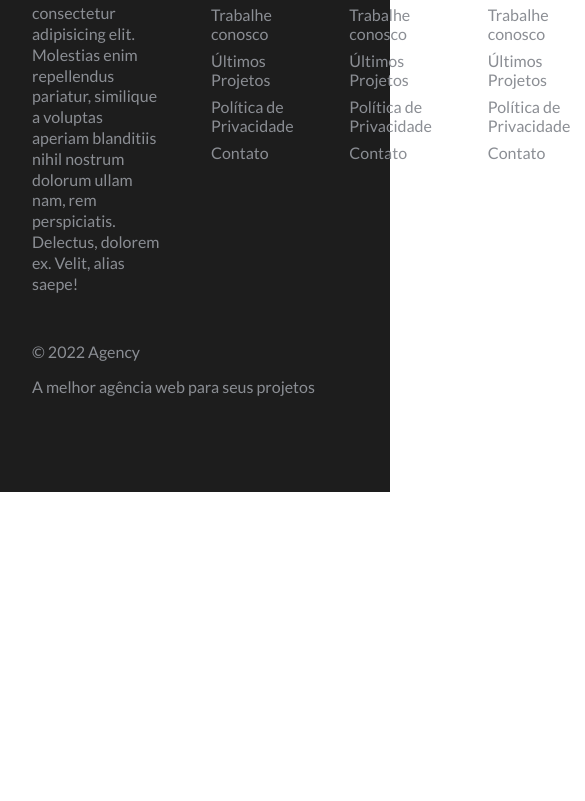
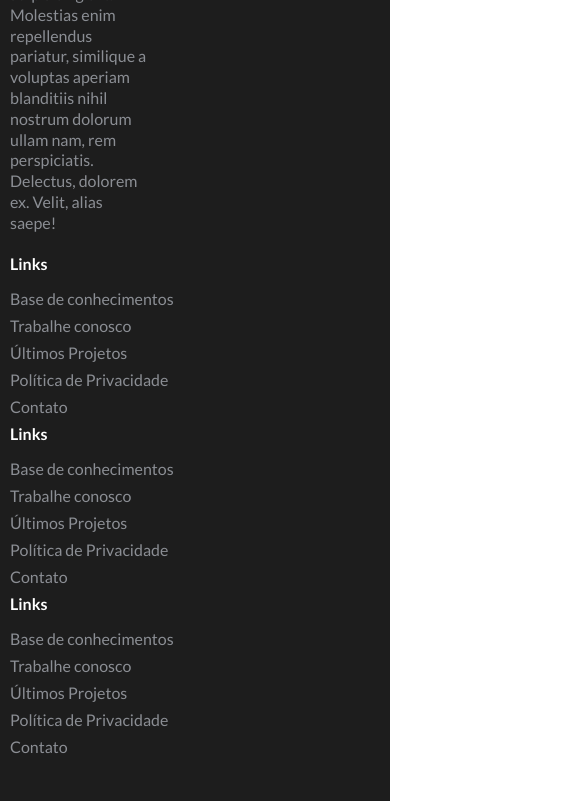
Before and after one commit to linusmanuel/agency, a website: page index.html in a window 390 px wide. Shown: the part 5552-6353 px from the top of the page, 585 px wide, since content can reach past the window. Before the commit the page ends 6044 px from the top, so only its background shows below. Drawn offline with Linux system fonts and the light colour scheme.

Commit message:
feat: Made footer responsive

```diff
--- a/src/style/abstracts/_breakpoints.scss
+++ b/src/style/abstracts/_breakpoints.scss
@@ -1,5 +1,11 @@
+@mixin tablet {
+  @media (max-width: 998px) {
+    @content;
+  }
+}
+
 @mixin mobile {
   @media (max-width: 568px) {
-    @content
+    @content;
   }
 }
--- a/src/style/components/_jobs.scss
+++ b/src/style/components/_jobs.scss
@@ -22,7 +22,7 @@
       position: absolute;
       top: 0;
       left: 0;
-      padding-top: rem(28px);
+      padding-top: rem(16px);
       background-color: rgba(0,0,0, .6);
       border: solid 3px var(--primary);
 
--- a/src/style/layout/_footer.scss
+++ b/src/style/layout/_footer.scss
@@ -4,11 +4,20 @@ footer {
   background-color: var(--bg-footer);
   color: var(--text);
 
+  @include tablet {
+    @include padding-x(10px);
+    @include padding-y(40px);
+  }
+
   .footer-container {
     @include margin-x(auto);
     max-width: rem(1200px);
     display: flex;
     flex-wrap: wrap;
+
+    @include mobile {
+      display: block;
+    }
   }
 
   .footer-title {
@@ -21,9 +30,17 @@ footer {
   .footer-desc-container,
   .footer-links-container {
     width: 50%;
+
+    @include tablet {
+      width: 47%;
+    }
   }
 
   .footer-desc-container {
+    @include mobile {
+      margin-bottom: rem(20px);
+    }
+
     p {
       width: 80%;
       line-height: 1.3;
@@ -32,9 +49,18 @@ footer {
 
   .footer-links-container {
     display: flex;
+    flex-wrap: wrap;
+
+    @include mobile {
+      display: block;
+    }
 
     &-list {
       @include padding-x(16px);
+
+      @include mobile {
+        @include padding-x(0);
+      }
 
       li {
         margin-bottom: rem(8px);
```
Also changed, not shown: styles/style.min.css, 1 other file.
